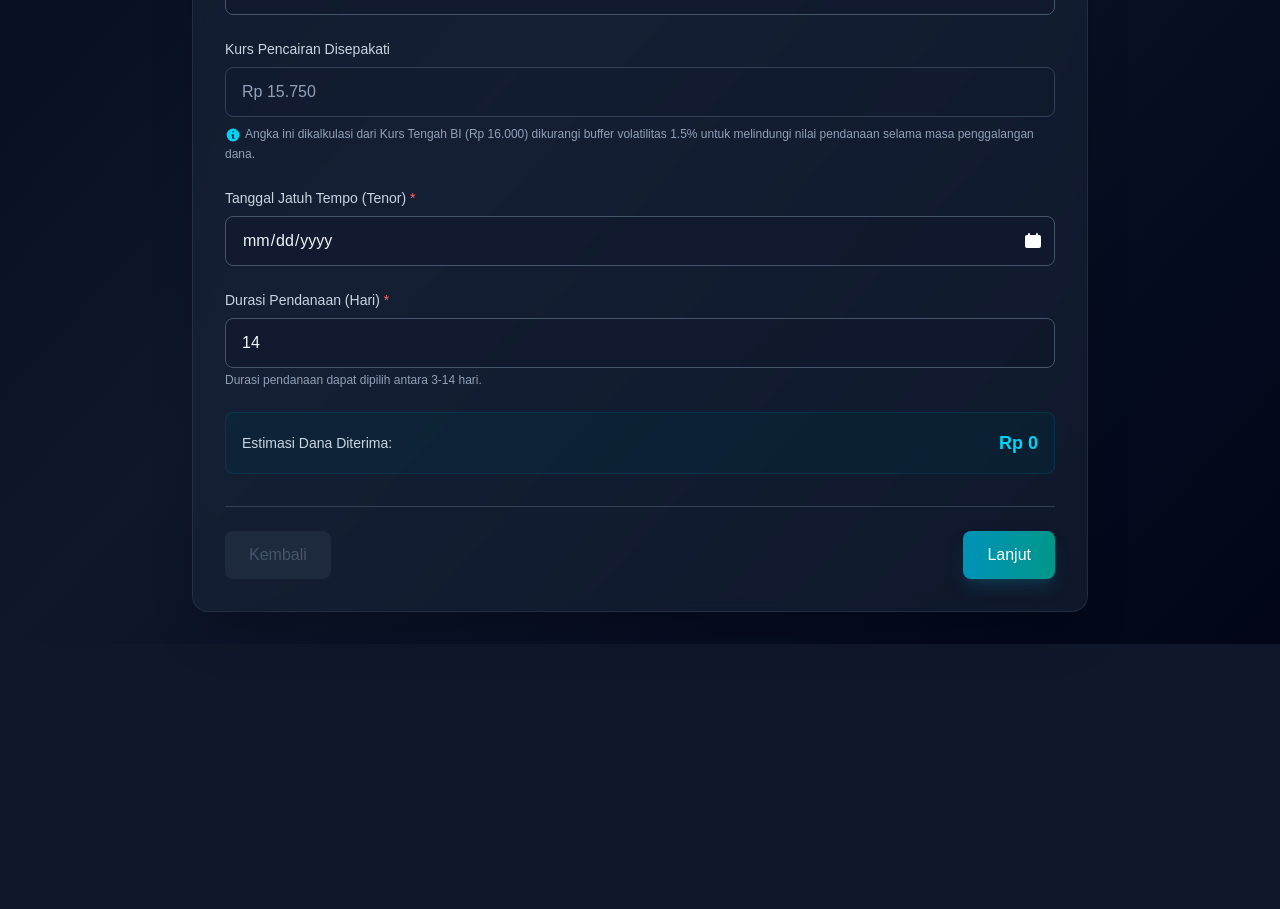
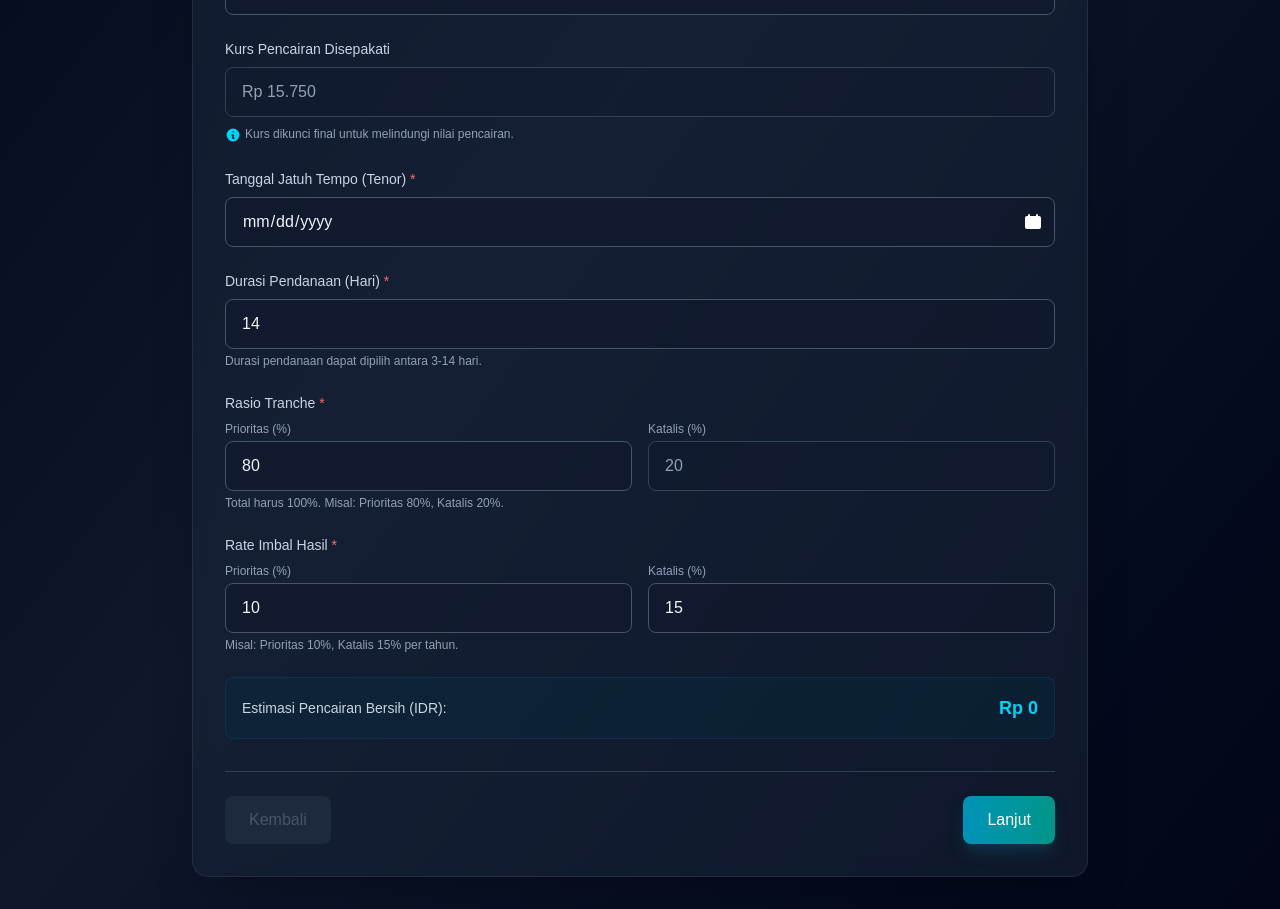
Before and after one commit to MaulRai/vessel, a Next.js app: page /pendana/pendanaan/buat in a window 1280 px wide. Shown: the part 780-1689 px from the top of the page. Before the commit the page ends 1424 px from the top, so only its background shows below. Built offline with nearby package versions, Linux system fonts and the light colour scheme.

Commit message:
FE-4 ~ FE-7 refining

```diff
--- a/app/pendana/pendanaan/buat/page.tsx
+++ b/app/pendana/pendanaan/buat/page.tsx
@@ -18,6 +18,10 @@ interface Step1Data {
   fundingDuration: string;
   importerName: string;
   destinationCountry: string;
+  tranchePrioritas: string;
+  trancheKatalis: string;
+  yieldPrioritas: string;
+  yieldKatalis: string;
 }
 
 interface Step2Data {
@@ -27,8 +31,9 @@ interface Step2Data {
 }
 
 interface Step3Data {
-  transactionType: 'first' | 'repeat';
+  transactionType: 'first' | 'repeat' | 'system-verified';
   previousTransferProof: UploadedFile | null;
+  manualAnswer: '' | 'belum' | 'sudah';
 }
 
 // Stepper Component
@@ -236,7 +241,11 @@ export default function BuatPendanaanPage() {
     dueDate: '',
     fundingDuration: '14',
     importerName: '',
-    destinationCountry: ''
+    destinationCountry: '',
+    tranchePrioritas: '80',
+    trancheKatalis: '20',
+    yieldPrioritas: '10',
+    yieldKatalis: '15'
   });
 
   // Step 2 State
@@ -249,8 +258,16 @@ export default function BuatPendanaanPage() {
   // Step 3 State
   const [step3Data, setStep3Data] = useState<Step3Data>({
     transactionType: 'first',
-    previousTransferProof: null
+    previousTransferProof: null,
+    manualAnswer: ''
   });
+
+  // Mock function to check if importer exists in transaction history
+  const checkImporterHistory = (importerName: string): boolean => {
+    // Mock: Returns true if name contains certain keywords (for demo)
+    const verifiedImporters = ['PT Arunika Bahari', 'Samsung', 'Apple'];
+    return verifiedImporters.some(name => importerName.toLowerCase().includes(name.toLowerCase()));
+  };
 
   // Step 4 State
   const [acknowledgement, setAcknowledgement] = useState(false);
@@ -343,8 +360,13 @@ export default function BuatPendanaanPage() {
 
   const validateStep3 = (): boolean => {
     const newErrors: Record<string, string> = {};
+    const importerExists = step1Data.importerName.trim() ? checkImporterHistory(step1Data.importerName) : false;
 
-    if (step3Data.transactionType === 'repeat' && !step3Data.previousTransferProof) {
+    if (!importerExists && !step3Data.manualAnswer) {
+      newErrors.manualAnswer = 'Mohon jawab pertanyaan riwayat transaksi';
+    }
+
+    if (step3Data.manualAnswer === 'sudah' && !step3Data.previousTransferProof) {
       newErrors.previousTransferProof = 'Bukti transfer transaksi sebelumnya harus diunggah';
     }
 
@@ -456,10 +478,14 @@ export default function BuatPendanaanPage() {
                       dueDate: '',
                       fundingDuration: '14',
                       importerName: '',
-                      destinationCountry: ''
+                      destinationCountry: '',
+                      tranchePrioritas: '80',
+                      trancheKatalis: '20',
+                      yieldPrioritas: '10',
+                      yieldKatalis: '15'
                     });
                     setStep2Data({ commercialInvoice: null, billOfLading: null, purchaseOrder: null });
-                    setStep3Data({ transactionType: 'first', previousTransferProof: null });
+                    setStep3Data({ transactionType: 'first', previousTransferProof: null, manualAnswer: '' });
                     setAcknowledgement(false);
                     setDataIntegrity(false);
                   }}
@@ -613,7 +639,7 @@ export default function BuatPendanaanPage() {
                     <svg className="w-4 h-4 inline mr-1 text-cyan-400" fill="currentColor" viewBox="0 0 20 20">
                       <path fillRule="evenodd" d="M18 10a8 8 0 11-16 0 8 8 0 0116 0zm-7-4a1 1 0 11-2 0 1 1 0 012 0zM9 9a1 1 0 000 2v3a1 1 0 001 1h1a1 1 0 100-2v-3a1 1 0 00-1-1H9z" clipRule="evenodd" />
                     </svg>
-                    Angka ini dikalkulasi dari Kurs Tengah BI (Rp 16.000) dikurangi buffer volatilitas 1.5% untuk melindungi nilai pendanaan selama masa penggalangan dana.
+                    Kurs dikunci final untuk melindungi nilai pencairan.
                   </p>
                 </div>
 
@@ -666,17 +692,86 @@ export default function BuatPendanaanPage() {
                   )}
                 </div>
 
+                {/* Tranche Ratio */}
+                <div>
+                  <label className="block text-sm font-medium text-slate-300 mb-2">
+                    Rasio Tranche <span className="text-red-400">*</span>
+                  </label>
+                  <div className="grid grid-cols-2 gap-4">
+                    <div>
+                      <label className="block text-xs text-slate-400 mb-1">Prioritas (%)</label>
+                      <input
+                        type="number"
+                        min="0"
+                        max="100"
+                        value={step1Data.tranchePrioritas}
+                        onChange={(e) => {
+                          const val = parseInt(e.target.value) || 0;
+                          setStep1Data({ ...step1Data, tranchePrioritas: e.target.value, trancheKatalis: String(100 - val) });
+                        }}
+                        className="w-full px-4 py-3 bg-slate-900/50 border border-slate-600 rounded-lg focus:ring-2 focus:ring-cyan-500 transition-all text-slate-100"
+                      />
+                    </div>
+                    <div>
+                      <label className="block text-xs text-slate-400 mb-1">Katalis (%)</label>
+                      <input
+                        type="number"
+                        value={step1Data.trancheKatalis}
+                        readOnly
+                        className="w-full px-4 py-3 bg-slate-900/30 border border-slate-700 rounded-lg text-slate-400 cursor-not-allowed"
+                      />
+                    </div>
+                  </div>
+                  <p className="mt-1 text-xs text-slate-400">Total harus 100%. Misal: Prioritas 80%, Katalis 20%.</p>
+                </div>
+
+                {/* Yield Rate */}
+                <div>
+                  <label className="block text-sm font-medium text-slate-300 mb-2">
+                    Rate Imbal Hasil <span className="text-red-400">*</span>
+                  </label>
+                  <div className="grid grid-cols-2 gap-4">
+                    <div>
+                      <label className="block text-xs text-slate-400 mb-1">Prioritas (%)</label>
+                      <input
+                        type="number"
+                        min="0"
+                        max="100"
+                        step="0.1"
+                        value={step1Data.yieldPrioritas}
+                        onChange={(e) => setStep1Data({ ...step1Data, yieldPrioritas: e.target.value })}
+                        className="w-full px-4 py-3 bg-slate-900/50 border border-slate-600 rounded-lg focus:ring-2 focus:ring-cyan-500 transition-all text-slate-100"
+                        placeholder="10"
+                      />
+                    </div>
+                    <div>
+                      <label className="block text-xs text-slate-400 mb-1">Katalis (%)</label>
+                      <input
+                        type="number"
+                        min="0"
+                        max="100"
+                        step="0.1"
+                        value={step1Data.yieldKatalis}
+                        onChange={(e) => setStep1Data({ ...step1Data, yieldKatalis: e.target.value })}
+                        className="w-full px-4 py-3 bg-slate-900/50 border border-slate-600 rounded-lg focus:ring-2 focus:ring-cyan-500 transition-all text-slate-100"
+                        placeholder="15"
+                      />
+                    </div>
+                  </div>
+                  <p className="mt-1 text-xs text-slate-400">Misal: Prioritas 10%, Katalis 15% per tahun.</p>
+                </div>
+
                 {/* Estimated Funds */}
                 <div className="bg-cyan-950/30 border border-cyan-800/30 rounded-lg p-4">
                   <div className="flex items-center justify-between">
-                    <span className="text-sm font-medium text-slate-300">Estimasi Dana Diterima:</span>
+                    <span className="text-sm font-medium text-slate-300">Estimasi Pencairan Bersih (IDR):</span>
                     <span className="text-lg font-bold text-cyan-400">
                       Rp {calculateEstimatedFunds()}
                     </span>
                   </div>
-                  {step3Data.transactionType === 'first' && step1Data.invoiceAmount && (
+                  {(step3Data.transactionType === 'first' || step3Data.manualAnswer === 'belum') && step1Data.invoiceAmount && (
                     <p className="mt-2 text-xs text-slate-400">
-                      *Untuk transaksi pertama, maksimal pendanaan 60%
+                      *Untuk kemitraan baru, maksimal pendanaan 60%
                     </p>
                   )}
                 </div>
@@ -728,67 +823,93 @@ export default function BuatPendanaanPage() {
             )}
 
             {/* STEP 3 - Transaction History */}
-            {currentStep === 3 && (
+            {currentStep === 3 && (() => {
+              const importerExists = step1Data.importerName.trim() ? checkImporterHistory(step1Data.importerName) : false;
+
+              return (
                 <div className="space-y-6">
                   <div>
                     <h2 className="text-xl font-semibold text-slate-100 mb-4">Riwayat Transaksi</h2>
                     <p className="text-sm text-slate-400 mb-6">
-                    Pilih jenis transaksi dengan buyer ini
+                      Verifikasi riwayat transaksi dengan importir
                     </p>
                   </div>
 
-                {/* Transaction Type Radio */}
+                  {/* System Verified Badge */}
+                  {importerExists ? (
+                    <div className="bg-emerald-950/30 border border-emerald-800/30 rounded-lg p-5">
+                      <div className="flex items-start space-x-3">
+                        <svg className="w-6 h-6 text-emerald-400 mt-0.5 flex-shrink-0" fill="currentColor" viewBox="0 0 20 20">
+                          <path fillRule="evenodd" d="M10 18a8 8 0 100-16 8 8 0 000 16zm3.707-9.293a1 1 0 00-1.414-1.414L9 10.586 7.707 9.293a1 1 0 00-1.414 1.414l2 2a1 1 0 001.414 0l4-4z" clipRule="evenodd" />
+                        </svg>
+                        <div>
+                          <p className="text-emerald-200 font-semibold mb-1">✅ Riwayat transaksi terverifikasi</p>
+                          <p className="text-sm text-slate-300 leading-relaxed">
+                            Sistem mendeteksi importir <span className="font-semibold">{step1Data.importerName}</span> memiliki riwayat transaksi lunas. Status otomatis ditetapkan: <span className="text-emerald-300 font-semibold">Repeat Order (Verified by System)</span>.
+                          </p>
+                        </div>
+                      </div>
+                    </div>
+                  ) : (
+                    <div className="space-y-5">
+                      <div className="bg-slate-900/40 border border-slate-700 rounded-lg p-5">
+                        <p className="text-slate-200 font-medium mb-4">Apakah Anda pernah bertransaksi dengan Importir ini sebelumnya?</p>
                         <div className="space-y-3">
-                  <label className="flex items-center p-4 border-2 rounded-lg cursor-pointer transition-all hover:bg-slate-900/30 ${
-                    step3Data.transactionType === 'first'
+                          <label className={`flex items-center p-4 border-2 rounded-lg cursor-pointer transition-all hover:bg-slate-900/30 ${
+                            step3Data.manualAnswer === 'belum'
+                              ? 'border-amber-500 bg-amber-950/20'
+                              : 'border-slate-600 bg-slate-900/20'
+                          }`}>
+                            <input
+                              type="radio"
+                              name="manualAnswer"
+                              value="belum"
+                              checked={step3Data.manualAnswer === 'belum'}
+                              onChange={(e) => {
+                                setStep3Data({ ...step3Data, manualAnswer: 'belum', transactionType: 'first', previousTransferProof: null });
+                              }}
+                              className="w-4 h-4 text-amber-600 focus:ring-2 focus:ring-amber-500"
+                            />
+                            <span className="ml-3 text-slate-200 font-medium">Belum Pernah</span>
+                          </label>
+
+                          <label className={`flex items-center p-4 border-2 rounded-lg cursor-pointer transition-all hover:bg-slate-900/30 ${
+                            step3Data.manualAnswer === 'sudah'
                               ? 'border-cyan-500 bg-cyan-950/20'
                               : 'border-slate-600 bg-slate-900/20'
-                  }">
+                          }`}>
                             <input
                               type="radio"
-                      name="transactionType"
-                      value="first"
-                      checked={step3Data.transactionType === 'first'}
-                      onChange={(e) => setStep3Data({ ...step3Data, transactionType: e.target.value as 'first', previousTransferProof: null })}
+                              name="manualAnswer"
+                              value="sudah"
+                              checked={step3Data.manualAnswer === 'sudah'}
+                              onChange={(e) => {
+                                setStep3Data({ ...step3Data, manualAnswer: 'sudah', transactionType: 'repeat' });
+                              }}
                               className="w-4 h-4 text-cyan-600 focus:ring-2 focus:ring-cyan-500"
                             />
-                    <span className="ml-3 text-slate-200 font-medium">Transaksi Pertama</span>
+                            <span className="ml-3 text-slate-200 font-medium">Sudah Pernah</span>
                           </label>
-
-                  <label className="flex items-center p-4 border-2 rounded-lg cursor-pointer transition-all hover:bg-slate-900/30 ${
-                    step3Data.transactionType === 'repeat'
-                      ? 'border-cyan-500 bg-cyan-950/20'
-                      : 'border-slate-600 bg-slate-900/20'
-                  }">
-                    <input
-                      type="radio"
-                      name="transactionType"
-                      value="repeat"
-                      checked={step3Data.transactionType === 'repeat'}
-                      onChange={(e) => setStep3Data({ ...step3Data, transactionType: e.target.value as 'repeat' })}
-                      className="w-4 h-4 text-cyan-600 focus:ring-2 focus:ring-cyan-500"
-                    />
-                    <span className="ml-3 text-slate-200 font-medium">Repeat Order</span>
-                  </label>
+                        </div>
                       </div>
 
                       {/* First Transaction Warning */}
-                {step3Data.transactionType === 'first' && (
+                      {step3Data.manualAnswer === 'belum' && (
                         <div className="bg-amber-950/30 border border-amber-800/30 rounded-lg p-4">
                           <div className="flex items-start space-x-2">
                             <svg className="w-5 h-5 text-amber-400 mt-0.5 flex-shrink-0" fill="currentColor" viewBox="0 0 20 20">
                               <path fillRule="evenodd" d="M18 10a8 8 0 11-16 0 8 8 0 0116 0zm-7-4a1 1 0 11-2 0 1 1 0 012 0zM9 9a1 1 0 000 2v3a1 1 0 001 1h1a1 1 0 100-2v-3a1 1 0 00-1-1H9z" clipRule="evenodd" />
                             </svg>
                             <p className="text-sm text-slate-300 leading-relaxed">
-                        ⚠️ Untuk transaksi pertama, maksimal pembiayaan yang dapat dicairkan adalah 60% dari nilai tagihan.
+                              ⚠️ Untuk kemitraan baru, maksimal pembiayaan yang dapat dicairkan adalah 60% dari nilai tagihan.
                             </p>
                           </div>
                         </div>
                       )}
 
-                {/* Repeat Order - Upload Previous Transfer */}
-                {step3Data.transactionType === 'repeat' && (
-                  <div className="mt-6">
+                      {/* Upload Previous Transfer Proof */}
+                      {step3Data.manualAnswer === 'sudah' && (
+                        <div>
                           <UploadCard
                             label="Bukti Transfer Bank Transaksi Sebelumnya"
                             file={step3Data.previousTransferProof}
@@ -801,12 +922,15 @@ export default function BuatPendanaanPage() {
                       )}
                     </div>
                   )}
+                </div>
+              );
+            })()}
 
             {/* STEP 4 - Review & Submit */}
             {currentStep === 4 && (
               <div className="space-y-6">
                 <div>
-                  <h2 className="text-xl font-semibold text-slate-100 mb-4">Tinjau & Kirim</h2>
+                  <h2 className="text-xl font-semibold text-slate-100 mb-4">Halaman Summary</h2>
                   <p className="text-sm text-slate-400 mb-6">
                     Periksa kembali informasi sebelum mengirim permohonan
                   </p>
@@ -920,10 +1044,16 @@ export default function BuatPendanaanPage() {
                     <div className="flex justify-between">
                       <span className="text-slate-400">Jenis Transaksi:</span>
                       <span className="text-slate-200 font-medium">
-                        {step3Data.transactionType === 'first' ? 'Transaksi Pertama' : 'Repeat Order'}
+                        {checkImporterHistory(step1Data.importerName)
+                          ? 'Repeat Order (Verified by System)'
+                          : step3Data.manualAnswer === 'belum'
+                          ? 'Kemitraan Baru (60% Max)'
+                          : step3Data.manualAnswer === 'sudah'
+                          ? 'Repeat Order (Manual)'
+                          : 'Transaksi Pertama'}
                       </span>
                     </div>
-                    {step3Data.transactionType === 'repeat' && step3Data.previousTransferProof && (
+                    {(step3Data.manualAnswer === 'sudah' || step3Data.transactionType === 'repeat') && step3Data.previousTransferProof && (
                       <div className="flex items-center justify-between">
                         <span className="text-slate-400">Bukti Transfer:</span>
                         <span className="text-emerald-400 flex items-center">
@@ -952,7 +1082,7 @@ export default function BuatPendanaanPage() {
                         htmlFor="acknowledgement"
                         className="text-sm text-slate-300 leading-relaxed cursor-pointer"
                       >
-                        Saya menyetujui pengalihan hak tagih (cessie) atas invoice/tagihan ini kepada platform untuk proses pendanaan.
+                        Saya menyetujui Pengalihan Hak Tagih (Cessie) kepada Koperasi sebagai jaminan.
                         <span className="text-red-400 ml-1">*</span>
                       </label>
                     </div>
@@ -969,7 +1099,7 @@ export default function BuatPendanaanPage() {
                         htmlFor="dataIntegrity"
                         className="text-sm text-slate-300 leading-relaxed cursor-pointer"
                       >
-                        Data yang saya berikan adalah benar dan asli, serta saya bersedia mempertanggungjawabkan keabsahannya.
+                        Data yang saya berikan adalah benar dan asli.
                         <span className="text-red-400 ml-1">*</span>
                       </label>
                     </div>
```
Lines whose indentation alone changed are shown as unchanged.
